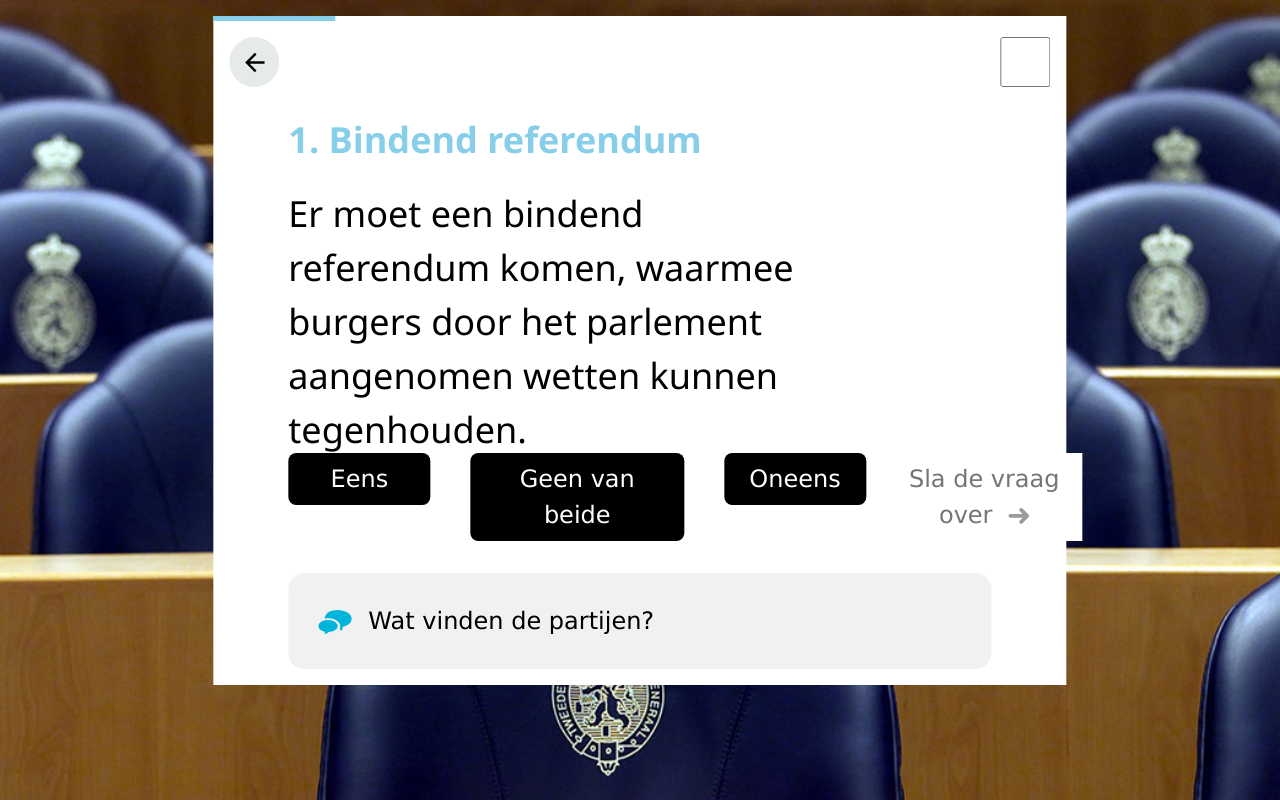
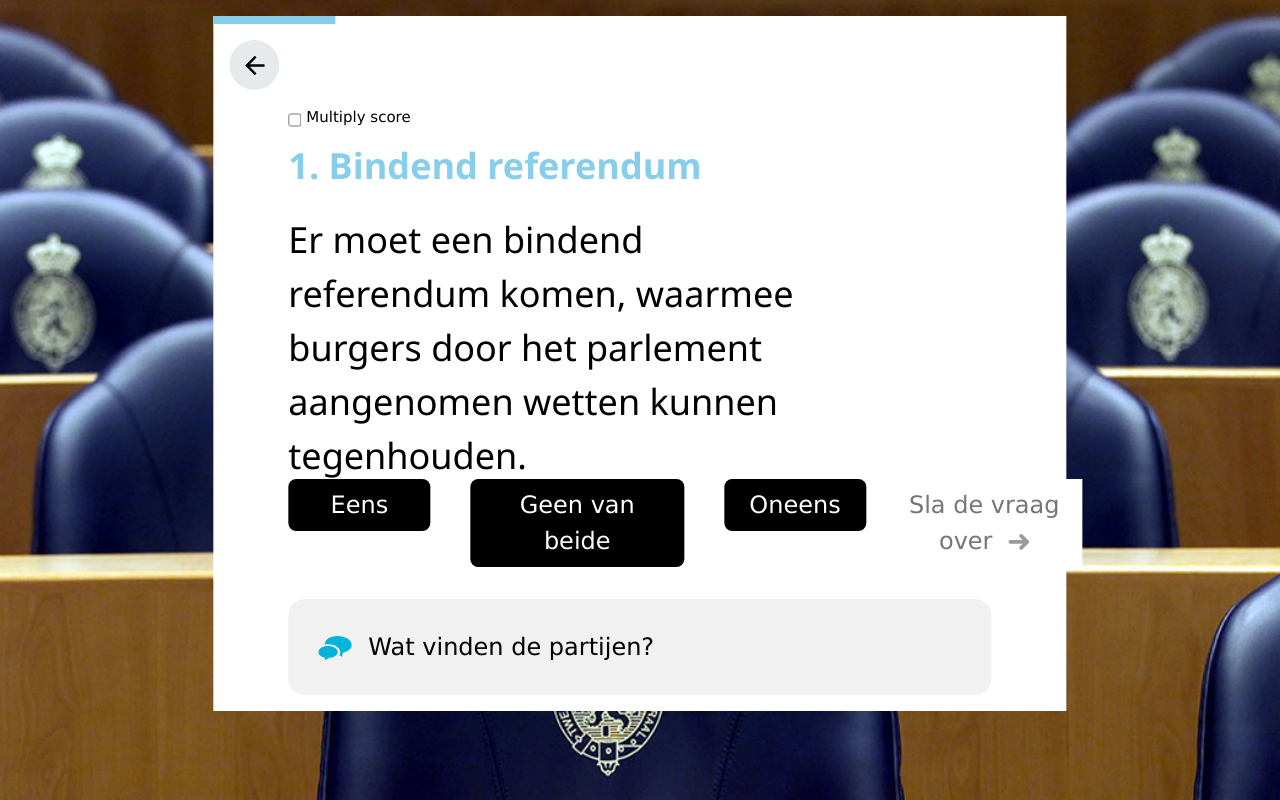
Before and after one commit to JKlerk/stemwijzer, a plain HTML site: page index.html in a window 1280 px wide. Both pictures are taken after a click on the button "Start". Drawn offline with Linux system fonts and the light colour scheme.

Commit message:
Added mutliply

```diff
--- a/css/style.css
+++ b/css/style.css
@@ -15,7 +15,7 @@ details #summary::-webkit-details-marker {
 	height: 56px;
 }
 
-details[open] summary ~ * {
+details[open] #summary ~ * {
   animation: sweep .5s ease-in-out;
 }
 
@@ -39,15 +39,8 @@ details[open] summary ~ * {
 	background-image: url(../img/icon-arrow-back.svg);
 }
 
-#multiply{
-	float: right;
-	width: 50px;
-	height: 50px;
-	background-repeat: no-repeat;
-	background-position: 50%;
-	border-radius: 50px;
-	background-color: #E7EAEB;
-	background-image: url(../img/icon-arrow-back.svg);
+#multiplyDiv{
+	display: flex;
 }
 
 #bar{
--- a/index.html
+++ b/index.html
@@ -7,17 +7,20 @@
 </head>
 <body>
 	<div class="w3-twothird w3-display-topmiddle w3-margin-top w3-margin-bottom" style="background-color: white; position: relative; min-height: 610px;">
-		<div id="bar" class="w3-light-blue" style="height: 5px; width: 0px;"></div>
+		<div id="bar" class="w3-light-blue" style="height: 8px; width: 0px;"></div>
 		<div id="animate">
 			<button class="w3-margin w3-hide" onclick="goBack()" id="back"></button>
-			<input type="checkbox" class="w3-margin w3-hide" onclick="multiply()" id="multiply">
+			<div class="w3-hide px-5" id="multiplyDiv">
+				<input style="margin-top: 5px; margin-right: 5px;" type="checkbox" onclick="multiply()" id="multiply">
+				<p style="margin: 0;">Multiply score</p>
+			</div>
 			<div id="container" class="w3-container w3-padding px-5 mt-4">
 				<div id="titles">
 					<img href="/" class="svg w3-margin-top" src="img/logo-stemwijzer.svg">
 					<h4 style="font-weight: bold; margin: 0;">Stemwijzer 2e Kamer 2017</h4>
 				</div>
 				<h1 id="stelling" style="font-weight: bold;" class="w3-text-light-blue">Test uw politieke voorkeur aan de hand van 30 stellingen</h1>
-				<h1 id="question" style="font-weight: lighter;" class="w3-hide w3-threequarter">Lorem ipsum dolor sit amet, consectetur adipisicing elit, sed do eiusmod
+				<h1 id="question" style="font-weight: lighter; min-height: 261px;" class="w3-hide w3-threequarter">Lorem ipsum dolor sit amet, consectetur adipisicing elit, sed do eiusmod
 				tempor incididunt ut labore et dolore magna aliqua. Ut enim ad minim veniam,</h1>
 				<div id="button" class="w3-hide w3-margin-bottom w3-margin-top w3-xlarge" style="position: absolute; bottom: 0; min-width: 100%; margin-left: -20px;">
 					<button class="w3-col mx-20 s2 w3-black w3-round-large w3-padding w3-hover-blue" id="1">Eens</button>
--- a/js/script.js
+++ b/js/script.js
@@ -24,7 +24,7 @@ document.getElementById("start").addEventListener("click", function start(){
 	q.classList.remove('w3-hide')
 	addClassR();
 	back.classList.remove('w3-hide');
-	multButton.classList.remove('w3-hide');
+	document.getElementById("multiplyDiv").classList.remove('w3-hide');
 	document.getElementById("container").classList.remove('mt-4')
 	q.style.marginBottom = "100px";
 	parties.classList.remove('w3-hide')
@@ -45,6 +45,7 @@ function stelling(){
 		q.innerHTML = answers;
 		back.classList.add('w3-hide');
 		parties.classList.add('w3-hide');
+		document.getElementById("multiplyDiv").classList.add('w3-hide');
 		document.getElementById("container").classList.add('mt-4')
 		for (var i = 1; i <= 4; i++) {
 			document.getElementById(i).classList.add("w3-hide");
```
